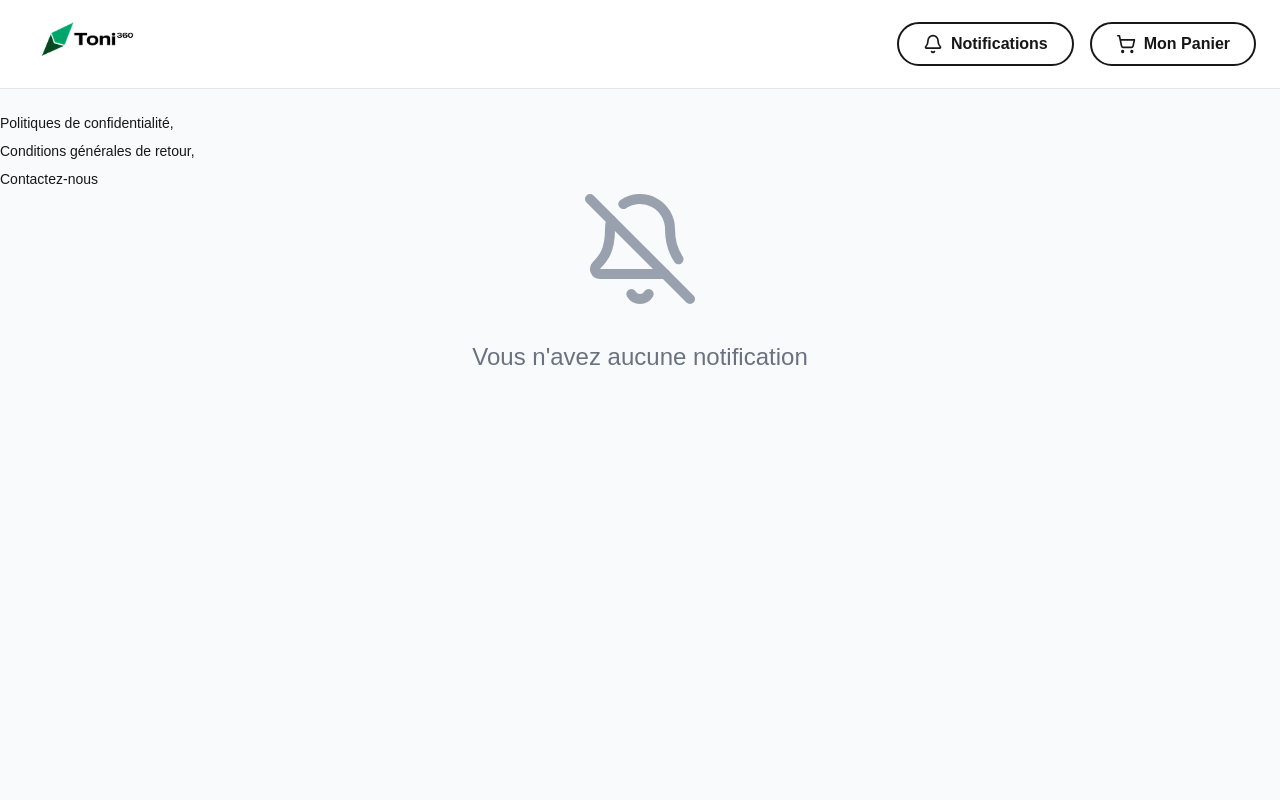
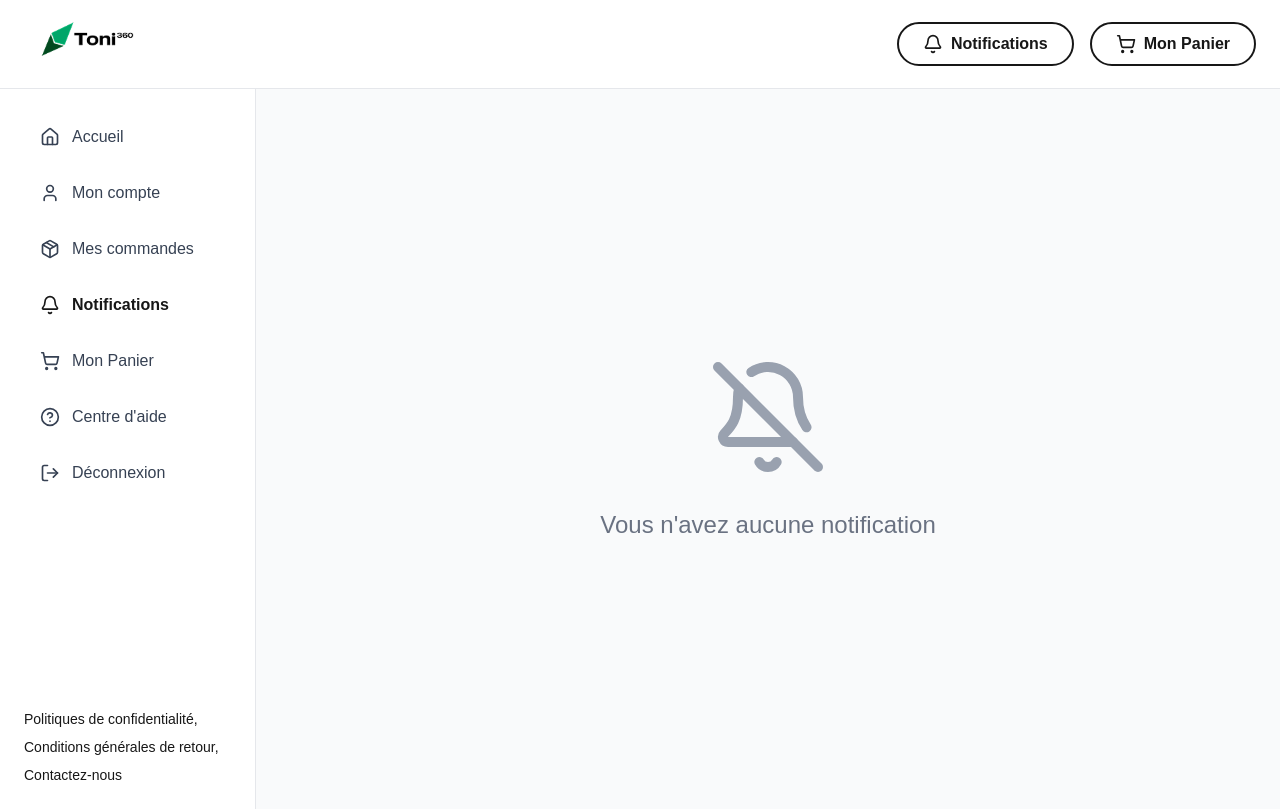
Before and after one commit to NorlanCoder/toni360-frontend, a Next.js app: page /notifications in a window 1280 px wide. Built offline with nearby package versions, Linux system fonts and the light colour scheme.

Commit message:
feat: add empty notifications state with large BellOff icon and fix page structure

```diff
--- a/app/notifications/page.tsx
+++ b/app/notifications/page.tsx
@@ -22,6 +22,41 @@ export default function NotificationsPage() {
           </div>
         </div>
       </header>
+
+      <div className="flex">
+        {/* Sidebar */}
+        <aside className="w-64 bg-white border-r border-gray-200 min-h-[calc(100vh-80px)] p-6 flex flex-col justify-between">
+          <nav className="space-y-2">
+            <Link href="/accueil" className="flex items-center gap-3 px-4 py-3 text-gray-700 hover:bg-gray-100 rounded-lg transition text-base">
+              <Home size={20} />
+              <span>Accueil</span>
+            </Link>
+            <Link href="/profil" className="flex items-center gap-3 px-4 py-3 text-gray-700 hover:bg-gray-100 rounded-lg transition text-base">
+              <User size={20} />
+              <span>Mon compte</span>
+            </Link>
+            <Link href="/commandes" className="flex items-center gap-3 px-4 py-3 text-gray-700 hover:bg-gray-100 rounded-lg transition text-base">
+              <Package size={20} />
+              <span>Mes commandes</span>
+            </Link>
+            <Link href="/notifications" className="flex items-center gap-3 px-4 py-3 bg-toni-green-light text-toni-green-dark-2 rounded-lg font-semibold text-base">
+              <Bell size={20} />
+              <span>Notifications</span>
+            </Link>
+            <Link href="/panier" className="flex items-center gap-3 px-4 py-3 text-gray-700 hover:bg-gray-100 rounded-lg transition text-base">
+              <ShoppingCart size={20} />
+              <span>Mon Panier</span>
+            </Link>
+            <Link href="/aide" className="flex items-center gap-3 px-4 py-3 text-gray-700 hover:bg-gray-100 rounded-lg transition text-base">
+              <HelpCircle size={20} />
+              <span>Centre d'aide</span>
+            </Link>
+            <button className="flex items-center gap-3 px-4 py-3 text-gray-700 hover:bg-gray-100 rounded-lg transition w-full text-base">
+              <LogOut size={20} />
+              <span>Déconnexion</span>
+            </button>
+          </nav>
+
           {/* Footer Links in Sidebar */}
           <div className="flex flex-col gap-2 text-sm text-toni-green-dark-2 mt-6">
             <Link href="/confidentialite" className="hover:underline">
@@ -34,6 +69,8 @@ export default function NotificationsPage() {
               Contactez-nous
             </Link>
           </div>
+        </aside>
+
         {/* Main Content */}
         <main className="flex-1 flex items-center justify-center">
           <div className="flex flex-col items-center justify-center">
@@ -44,5 +81,6 @@ export default function NotificationsPage() {
           </div>
         </main>
       </div>
+    </div>
   );
 }
```
Lines whose indentation alone changed are shown as unchanged.
